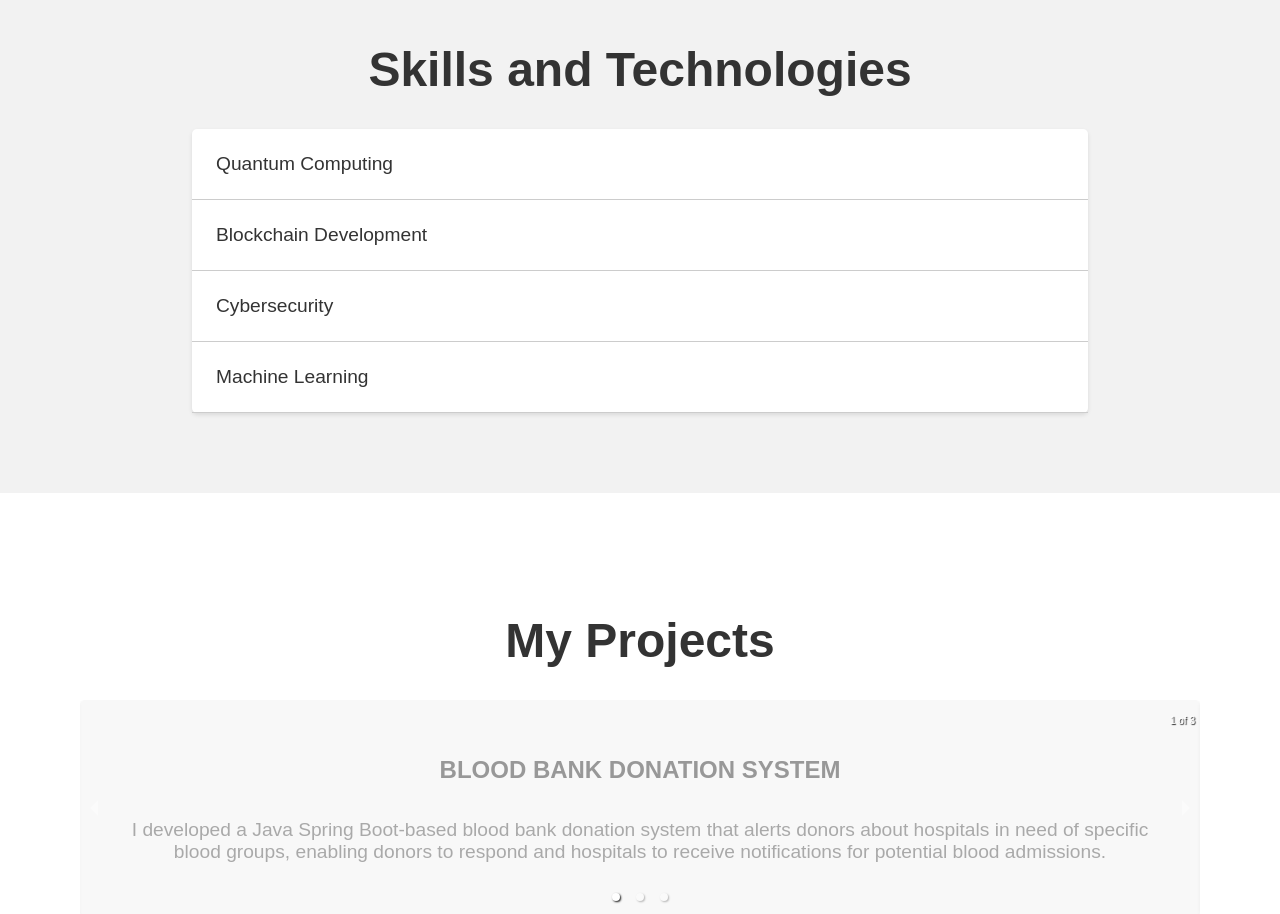
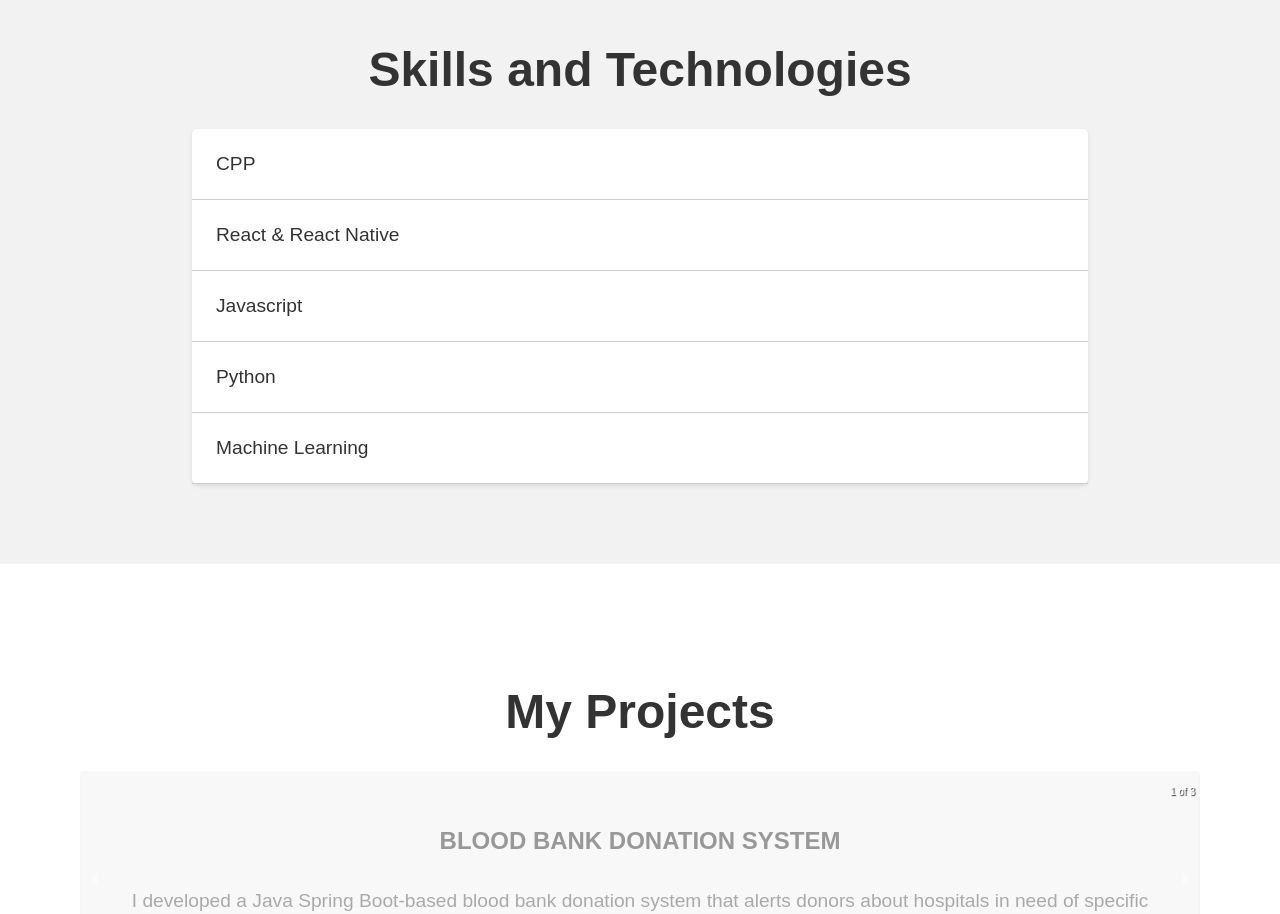
Before and after one commit to loki52501/lks_site, a React (Create React App) app: page / in a window 1280 px wide. Shown: the part 860-1774 px from the top of the page. Built offline with nearby package versions, Linux system fonts and the light colour scheme; grey boxes are pictures that could not be loaded.

Commit message:
site with skills

```diff
--- a/src/components/Skills.js
+++ b/src/components/Skills.js
@@ -2,9 +2,10 @@ import React from 'react';
 import '../styles/skills.css'
 const Skills = () => {
   const skillsList = [
-    'Quantum Computing',
-    'Blockchain Development',
-    'Cybersecurity',
+    'CPP',
+    'React & React Native',
+    'Javascript',
+    'Python',
     'Machine Learning',
     // Add more skills
   ];
```
